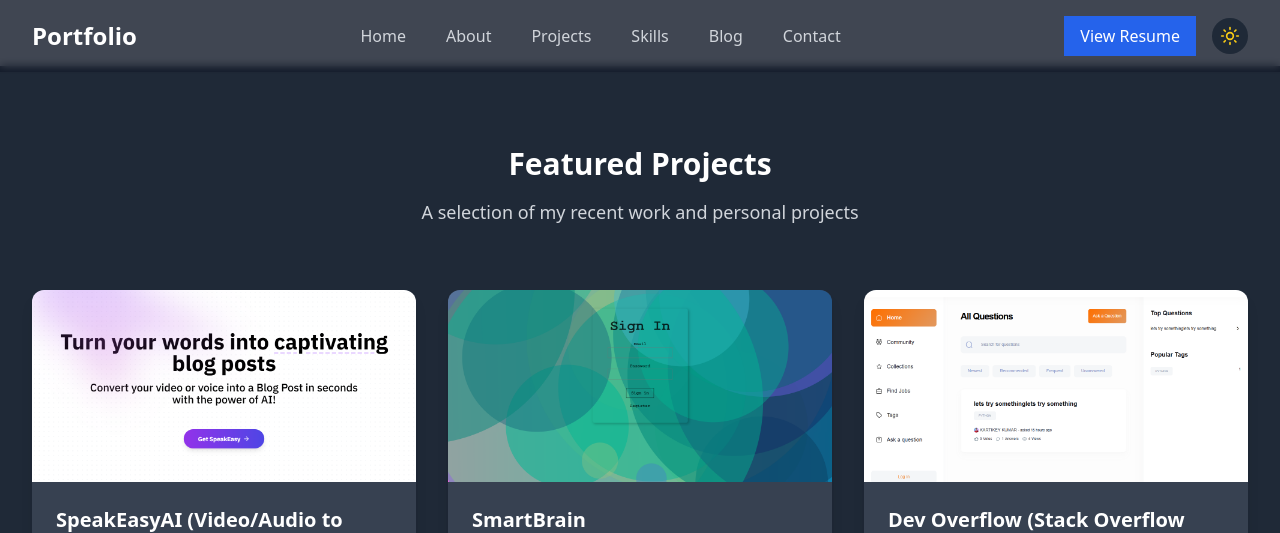
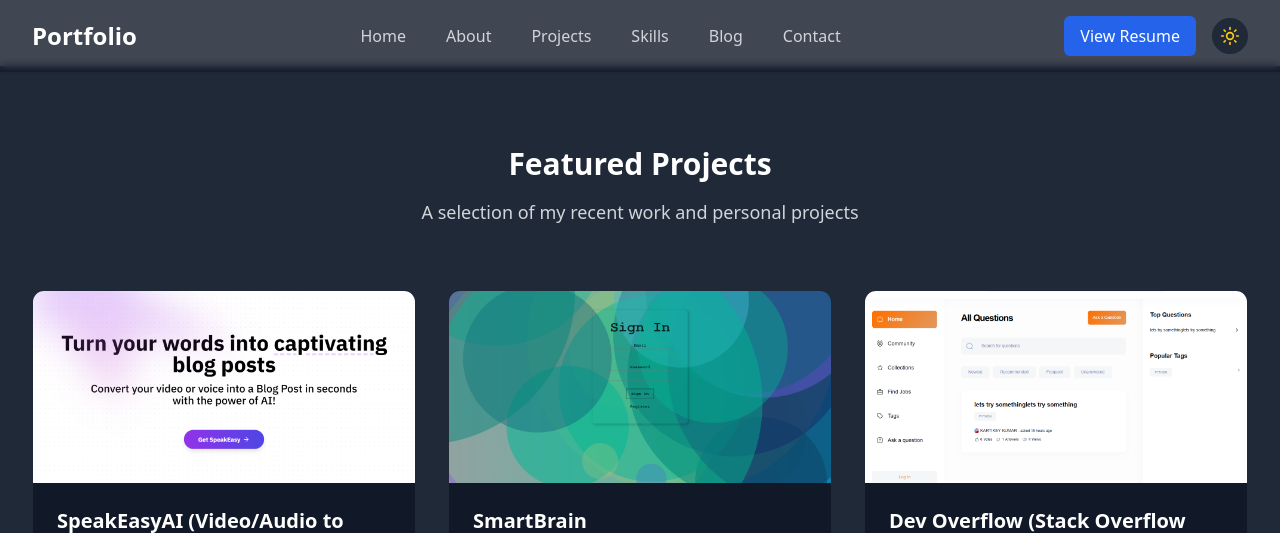
Before and after one commit to awesome-kartikey/kartikey-portfolio-ai, a React (Vite) app: page /projects in a window 1280 px wide. Shown: the top 533 px of the page. Built offline with nearby package versions, Linux system fonts and the light colour scheme; no server answers; the database is empty.

Commit message:
feat: Add Projects section with a new SpotlightCard UI component and remove unused Tailwind configurations.

```diff
--- a/src/components/features/projects/Projects.jsx
+++ b/src/components/features/projects/Projects.jsx
@@ -2,6 +2,7 @@
 import { motion } from "framer-motion";
 import { useInView } from "react-intersection-observer";
 import { ExternalLink, Github, Code2 } from "lucide-react";
+import { SpotlightCard } from "../../ui/SpotlightCard";
 
 const projects = [
   {
@@ -122,8 +123,9 @@
               initial={{ opacity: 0, y: 20 }}
               animate={inView ? { opacity: 1, y: 0 } : { opacity: 0, y: 20 }}
               transition={{ duration: 0.6, delay: index * 0.2 }}
-              className="bg-white dark:bg-gray-700 rounded-xl overflow-hidden shadow-lg flex flex-col h-full"
+              className="h-full"
             >
+              <SpotlightCard className="flex flex-col h-full bg-white dark:bg-gray-900 border-gray-200 dark:border-gray-800">
                 <div className="relative overflow-hidden h-48">
                   <img
                     src={project.image}
@@ -166,7 +168,7 @@
                   )}
                 </div>
 
-              <div className="p-6 pt-0 mt-auto border-t border-gray-100 dark:border-gray-600 flex justify-between">
+                <div className="p-6 pt-0 mt-auto border-t border-gray-100 dark:border-gray-700 flex justify-between">
                   <a
                     href={project.sourceCode}
                     target="_blank"
@@ -186,6 +188,7 @@
                     Live Demo
                   </a>
                 </div>
+              </SpotlightCard>
             </motion.div>
           ))}
         </div>
--- /dev/null
+++ b/src/components/ui/SpotlightCard.jsx
@@ -0,0 +1,40 @@
+import React, { useRef, useState } from 'react';
+
+export const SpotlightCard = ({ children, className = "" }) => {
+    const divRef = useRef(null);
+    const [position, setPosition] = useState({ x: 0, y: 0 });
+    const [opacity, setOpacity] = useState(0);
+
+    const handleMouseMove = (e) => {
+        if (!divRef.current) return;
+        const rect = divRef.current.getBoundingClientRect();
+        setPosition({ x: e.clientX - rect.left, y: e.clientY - rect.top });
+    };
+
+    const handleFocus = () => {
+        setOpacity(1);
+    };
+
+    const handleBlur = () => {
+        setOpacity(0);
+    };
+
+    return (
+        <div
+            ref={divRef}
+            onMouseMove={handleMouseMove}
+            onMouseEnter={handleFocus}
+            onMouseLeave={handleBlur}
+            className={`relative overflow-hidden rounded-xl border border-gray-800 bg-gray-900 ${className}`}
+        >
+            <div
+                className="pointer-events-none absolute -inset-px opacity-0 transition duration-300"
+                style={{
+                    opacity,
+                    background: `radial-gradient(600px circle at ${position.x}px ${position.y}px, rgba(59, 130, 246, 0.15), transparent 40%)`,
+                }}
+            />
+            <div className="relative h-full">{children}</div>
+        </div>
+    );
+};
--- a/tailwind.config.js
+++ b/tailwind.config.js
@@ -31,35 +31,6 @@
           foreground: 'rgb(var(--color-card-foreground) / <alpha-value>)',
         },
       },
-      fontFamily: {
-        inter: ['Inter', 'sans-serif'],
-        poppins: ['Poppins', 'sans-serif'],
-      },
-      animation: {
-        gradient: 'gradient 8s linear infinite',
-        'fade-in': 'fade-in 0.5s ease-in-out forwards',
-      },
-      keyframes: {
-        gradient: {
-          '0%, 100%': {
-            'background-size': '200% 200%',
-            'background-position': 'left center',
-          },
-          '50%': {
-            'background-size': '200% 200%',
-            'background-position': 'right center',
-          },
-        },
-        'fade-in': {
-          from: { opacity: 0 },
-          to: { opacity: 1 },
-        },
-      },
-      borderRadius: {
-        lg: 'var(--radius)',
-        md: 'calc(var(--radius) - 2px)',
-        sm: 'calc(var(--radius) - 4px)',
-      },
     },
   },
   plugins: [
```
Lines whose indentation alone changed are shown as unchanged.
